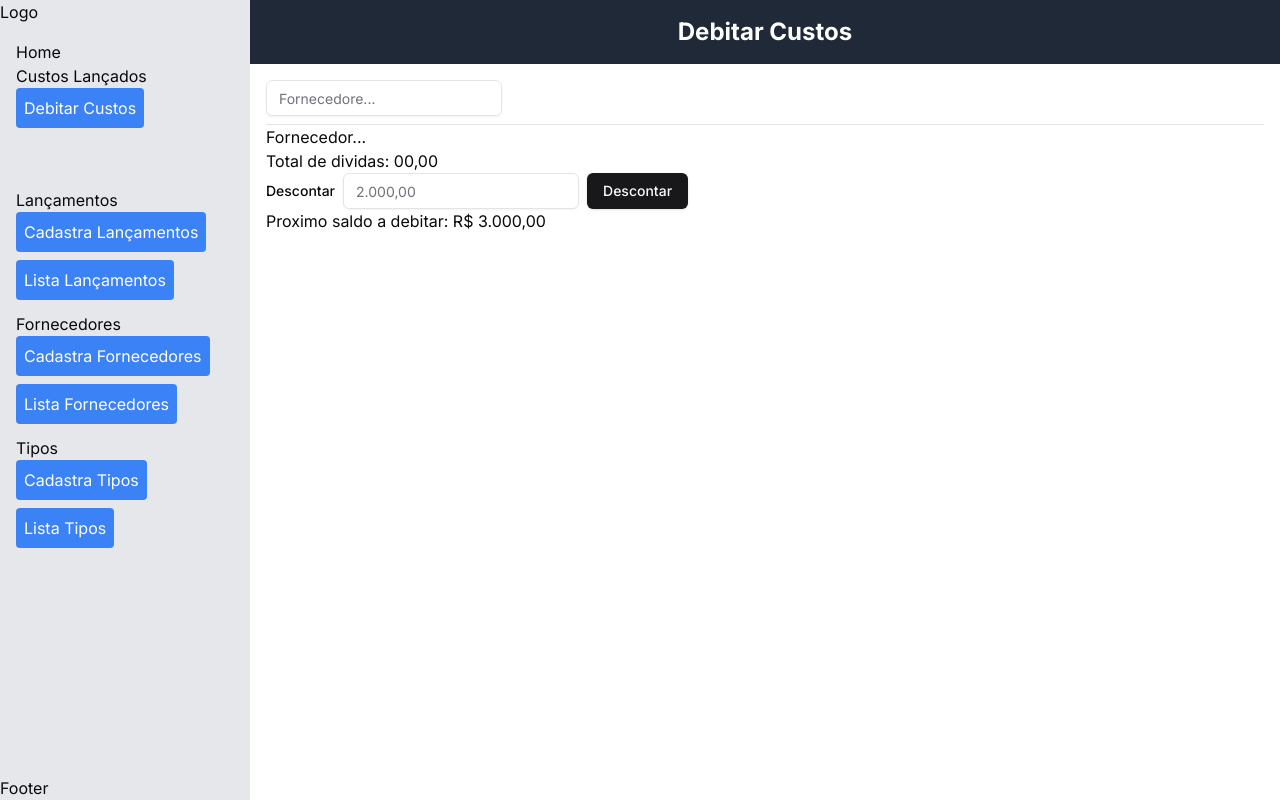
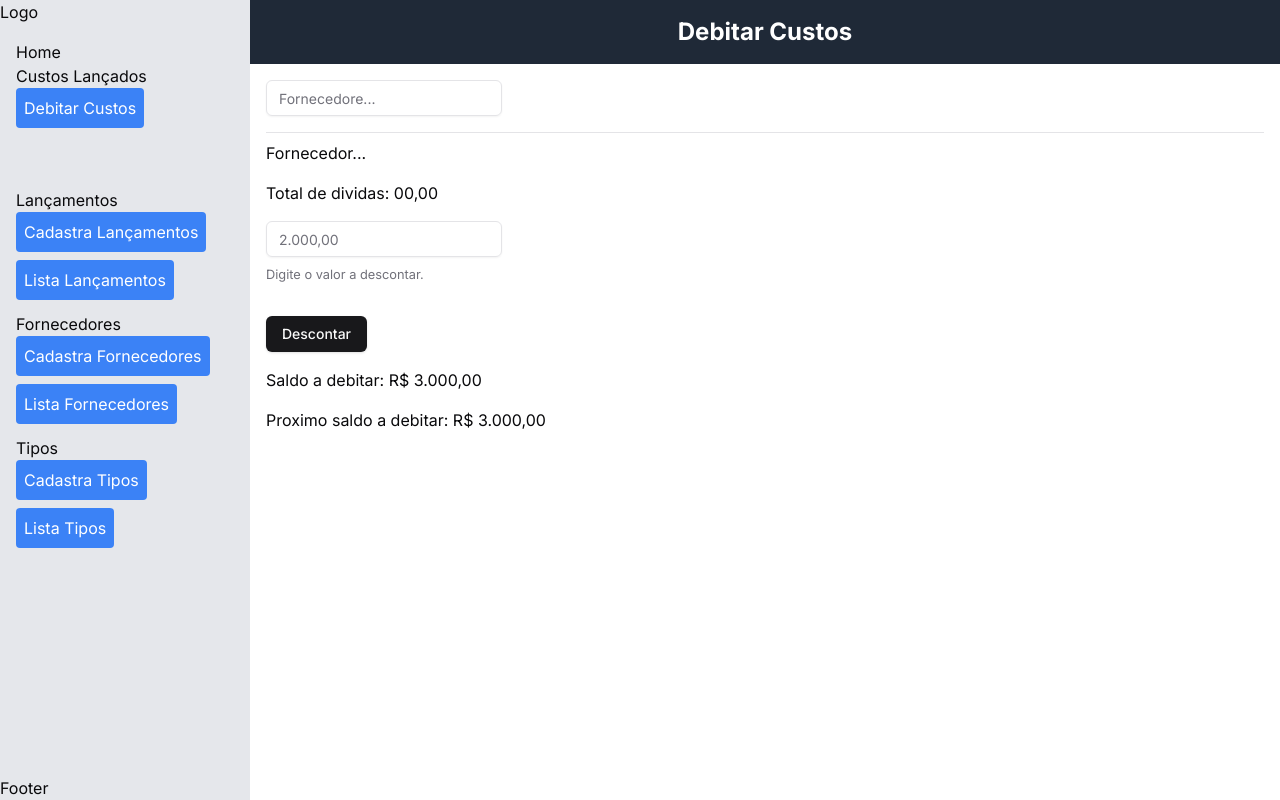
Before and after one commit to beliciobcardoso/mvp-lancamento, a Next.js app: page /custos/debit in a window 1280 px wide. Built offline with nearby package versions, Linux system fonts and the light colour scheme.

Commit message:
continua...

```diff
--- a/src/app/(pages)/custos/debit/page.tsx
+++ b/src/app/(pages)/custos/debit/page.tsx
@@ -2,11 +2,21 @@
 import Header from "@/components/header";
 import { Button } from "@/components/ui/button";
 import { Input } from "@/components/ui/input";
-import { Label } from "@/components/ui/label";
 import { Separator } from "@/components/ui/separator";
-import { getFornecedorByName, getLancamentoById, getTotalLancamentoById } from "@/lib/actions";
+import { getFornecedorByName, getTotalLancamentoById } from "@/lib/actions";
 import { formatCurrency } from "@/lib/formatCurrency";
 import { useEffect, useState } from "react";
+import { z } from "zod"
+import { zodResolver } from "@hookform/resolvers/zod"
+import { useForm } from "react-hook-form"
+import {
+    Form,
+    FormControl,
+    FormDescription,
+    FormField,
+    FormItem,
+    FormMessage,
+} from "@/components/ui/form"
 
 type Fornecedor = { id: number; nome: string; cnpj: string; created_at: Date; updated_at: Date; }
 type Lancamento = {
@@ -19,15 +29,30 @@ type Lancamento = {
     updated_at: Date;
 };
 
+
+const formSchema = z.object({
+    valorDesconta: z.string().min(2).max(5).refine((val) => !isNaN(parseFloat(val)), {
+        message: "O valor deve ser um número",
+    }),
+})
+
 export default function Debit() {
     const [fornecedor, setFornecedor] = useState<Fornecedor | null>(null);
     const [fornecedorName, setFornecedorName] = useState("");
     const [totalDividas, setTotalDividas] = useState<number | null>(null);
+    const [valor, setValor] = useState<string>("");
     const [lancamento, setLancamento] = useState<number | null>(null);
     const [saldo, setSaldo] = useState<number | null>(null);
     const [debitar, setDebitar] = useState<number | null>(null);
     const [saldoDebitar, setSaldoDebitar] = useState<number | null>(null);
     const [error, setError] = useState<Error | null>(null);
+
+    const handleValorChange = (e: React.ChangeEvent<HTMLInputElement>) => {
+        let value = e.target.value.replace(/\D/g, ""); // Remove caracteres não numéricos
+        let floatValue = parseFloat(value) / 100;
+        setValor(floatValue.toLocaleString("pt-BR", { minimumFractionDigits: 2 }));
+    };
+
 
     useEffect(() => {
         if (fornecedorName !== "") {
@@ -59,6 +84,21 @@ export default function Debit() {
         }
     }, [fornecedor]);
 
+    // 1. Define your form.
+    const form = useForm<z.infer<typeof formSchema>>({
+        resolver: zodResolver(formSchema),
+        defaultValues: {
+            valorDesconta: "",
+        },
+    })
+
+    // 2. Define a submit handler.
+    function onSubmit(values: z.infer<typeof formSchema>) {
+        // Do something with the form values.
+        // ✅ This will be type-safe and validated.
+        console.log(values)
+    }
+
     return (
         <main className="flex flex-col">
             <Header title="Debitar Custos" />
@@ -70,15 +110,39 @@ export default function Debit() {
                         className="w-22"
                         value={fornecedorName}
                     />
-                    <Separator className="mt-2" />
+                    <Separator className="mt-4" />
                 </div>
-                <div>
+                <div className="flex flex-col gap-4 pt-2">
                     <h1>{!fornecedor ? "Fornecedor..." : fornecedor.nome}</h1>
                     <h2>{`Total de dividas: ${totalDividas === null ? "00,00" : formatCurrency(totalDividas)}`}</h2>
                     <div className="flex items-center gap-2">
-                        <Label>Descontar</Label>
-                        <Input placeholder="2.000,00" className="w-22" />
-                        <Button>Descontar</Button>
+                        <Form {...form}>
+                            <form onSubmit={form.handleSubmit(onSubmit)} className="space-y-8">
+                                <FormField
+                                    control={form.control}
+                                    name="valorDesconta"
+                                    render={({ field }) => (
+                                        <FormItem>
+                                            <FormControl onChange={handleValorChange}>
+                                                <Input
+                                                    placeholder="2.000,00"
+                                                    {...field}
+                                                    value={valor}
+                                                    className="w-22" />
+                                            </FormControl>
+                                            <FormDescription>
+                                                Digite o valor a descontar.
+                                            </FormDescription>
+                                            <FormMessage />
+                                        </FormItem>
+                                    )}
+                                />
+                                <Button>Descontar</Button>
+                            </form>
+                        </Form>
+                    </div>
+                    <div>
+                        <h2>Saldo a debitar: R$ 3.000,00</h2>
                     </div>
                     <div>
                         <h2>Proximo saldo a debitar: R$ 3.000,00</h2>
```
Also changed, not shown: package.json (+5 -5 lines), 1 other file (tests, documents, lock files or other folders).
